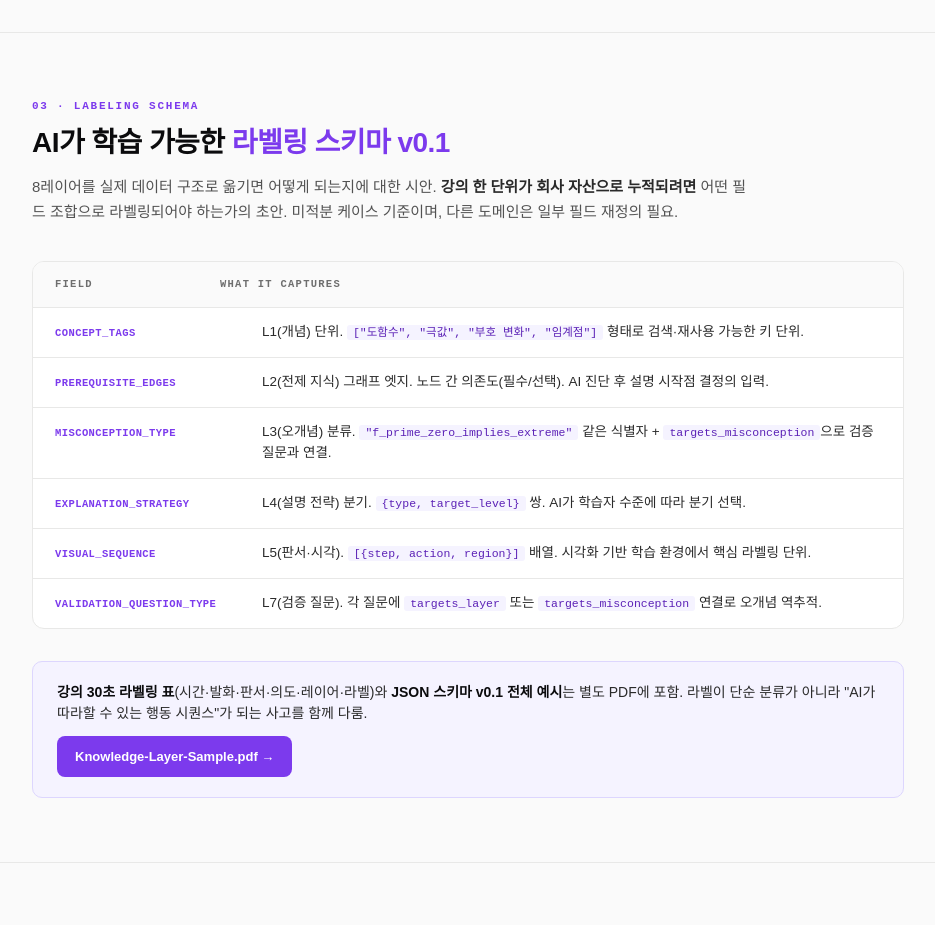
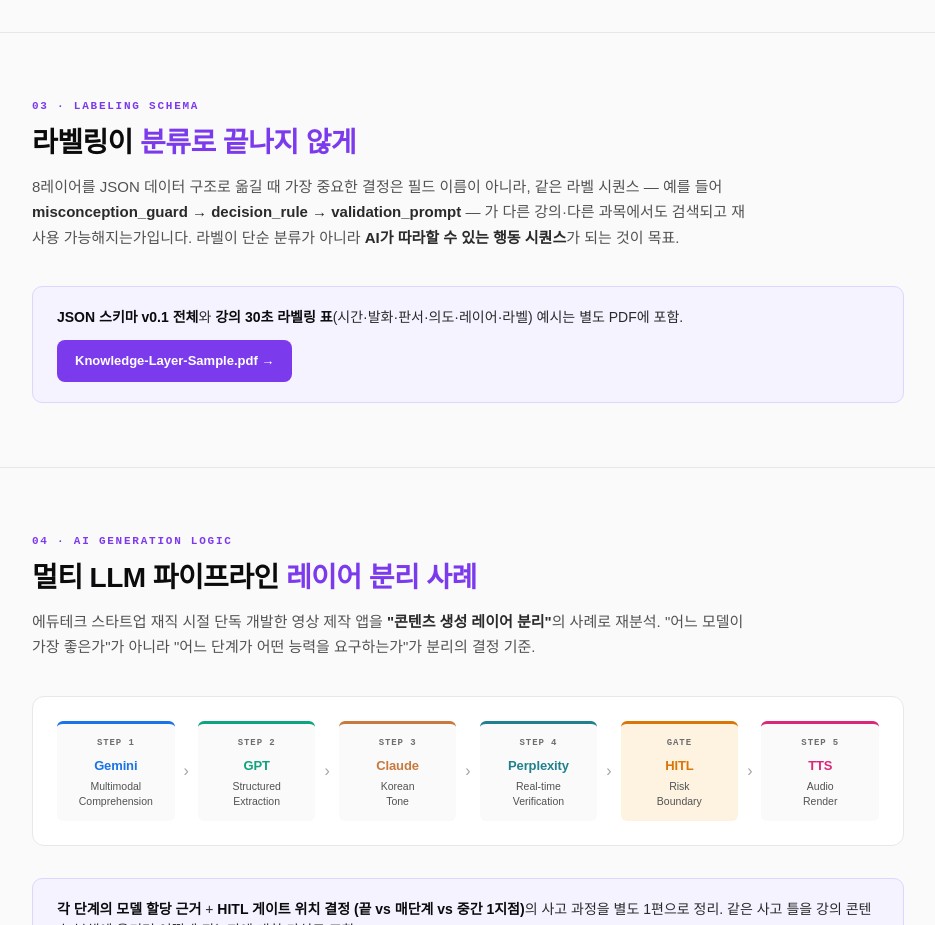
Before and after one commit to hoon7624g-web/FH, a plain HTML site: page index.html in a window 1280 px wide. Shown: the part 2920-3845 px from the top of the page, without its empty margins (172-1107 px from the left). Drawn offline with Linux system fonts and the light colour scheme; a web font is replaced by a local one.

Commit message:
Add files via upload

```diff
--- a/index.html
+++ b/index.html
@@ -196,44 +196,6 @@
     transition: background 0.15s;
   }
   .pdf-cta-link:hover { background: var(--accent-2); }
-
-  /* ── 03 SCHEMA TABLE ── */
-  .schema {
-    background: var(--surface);
-    border: 1px solid var(--hairline);
-    border-radius: 12px;
-    overflow: hidden;
-  }
-  .schema-row {
-    display: grid; grid-template-columns: 14em 1fr;
-    gap: 18px; padding: 14px 22px;
-    border-bottom: 1px solid var(--hairline);
-    align-items: baseline; font-size: 13.5px;
-  }
-  .schema-row:last-child { border-bottom: none; }
-  .schema-row.header {
-    background: #fafafa;
-    font-family: var(--mono);
-    font-size: 10.5px; font-weight: 700;
-    color: var(--ink-4); letter-spacing: 0.12em;
-    text-transform: uppercase;
-  }
-  .schema-key {
-    font-family: var(--mono); font-size: 10.5px;
-    color: var(--accent); font-weight: 700;
-    letter-spacing: 0.04em; text-transform: uppercase;
-    white-space: nowrap;
-    word-break: keep-all;
-  }
-  .schema-val { color: var(--ink-2); line-height: 1.55; }
-  .schema-val code {
-    background: var(--surface-alt); padding: 1px 6px;
-    border-radius: 3px; font-family: var(--mono); font-size: 11.5px;
-    color: var(--accent-2);
-  }
-  @media (max-width: 640px) {
-    .schema-row { grid-template-columns: 1fr; gap: 6px; }
-  }
 
   /* ── 04 AI GENERATION ── */
   .pipeline-strip {
@@ -567,45 +529,14 @@
 <section class="page" id="schema">
   <div class="container">
     <div class="section-num">03 · Labeling Schema</div>
-    <h2 class="section-h">AI가 학습 가능한 <span class="hl">라벨링 스키마 v0.1</span></h2>
+    <h2 class="section-h">라벨링이 <span class="hl">분류로 끝나지 않게</span></h2>
     <p class="section-sub">
-      8레이어를 실제 데이터 구조로 옮기면 어떻게 되는지에 대한 시안. <strong>강의 한 단위가 회사 자산으로 누적되려면</strong> 어떤 필드 조합으로 라벨링되어야 하는가의 초안. 미적분 케이스 기준이며, 다른 도메인은 일부 필드 재정의 필요.
+      8레이어를 JSON 데이터 구조로 옮길 때 가장 중요한 결정은 필드 이름이 아니라, 같은 라벨 시퀀스 — 예를 들어 <strong>misconception_guard → decision_rule → validation_prompt</strong> — 가 다른 강의·다른 과목에서도 검색되고 재사용 가능해지는가입니다. 라벨이 단순 분류가 아니라 <strong>AI가 따라할 수 있는 행동 시퀀스</strong>가 되는 것이 목표.
     </p>
-
-    <div class="schema">
-      <div class="schema-row header">
-        <div>Field</div>
-        <div>What it captures</div>
-      </div>
-      <div class="schema-row">
-        <div class="schema-key">concept_tags</div>
-        <div class="schema-val">L1(개념) 단위. <code>["도함수", "극값", "부호 변화", "임계점"]</code> 형태로 검색·재사용 가능한 키 단위.</div>
-      </div>
-      <div class="schema-row">
-        <div class="schema-key">prerequisite_edges</div>
-        <div class="schema-val">L2(전제 지식) 그래프 엣지. 노드 간 의존도(필수/선택). AI 진단 후 설명 시작점 결정의 입력.</div>
-      </div>
-      <div class="schema-row">
-        <div class="schema-key">misconception_type</div>
-        <div class="schema-val">L3(오개념) 분류. <code>"f_prime_zero_implies_extreme"</code> 같은 식별자 + <code>targets_misconception</code>으로 검증 질문과 연결.</div>
-      </div>
-      <div class="schema-row">
-        <div class="schema-key">explanation_strategy</div>
-        <div class="schema-val">L4(설명 전략) 분기. <code>{type, target_level}</code> 쌍. AI가 학습자 수준에 따라 분기 선택.</div>
-      </div>
-      <div class="schema-row">
-        <div class="schema-key">visual_sequence</div>
-        <div class="schema-val">L5(판서·시각). <code>[{step, action, region}]</code> 배열. 시각화 기반 학습 환경에서 핵심 라벨링 단위.</div>
-      </div>
-      <div class="schema-row">
-        <div class="schema-key">validation_question_type</div>
-        <div class="schema-val">L7(검증 질문). 각 질문에 <code>targets_layer</code> 또는 <code>targets_misconception</code> 연결로 오개념 역추적.</div>
-      </div>
-    </div>
 
     <div class="pdf-cta">
       <div class="pdf-cta-text">
-        <strong>강의 30초 라벨링 표</strong>(시간·발화·판서·의도·레이어·라벨)와 <strong>JSON 스키마 v0.1 전체 예시</strong>는 별도 PDF에 포함. 라벨이 단순 분류가 아니라 "AI가 따라할 수 있는 행동 시퀀스"가 되는 사고를 함께 다룸.
+        <strong>JSON 스키마 v0.1 전체</strong>와 <strong>강의 30초 라벨링 표</strong>(시간·발화·판서·의도·레이어·라벨) 예시는 별도 PDF에 포함.
       </div>
       <a href="Knowledge-Layer-Sample.pdf" class="pdf-cta-link" target="_blank" rel="noopener">
         Knowledge-Layer-Sample.pdf →
```
